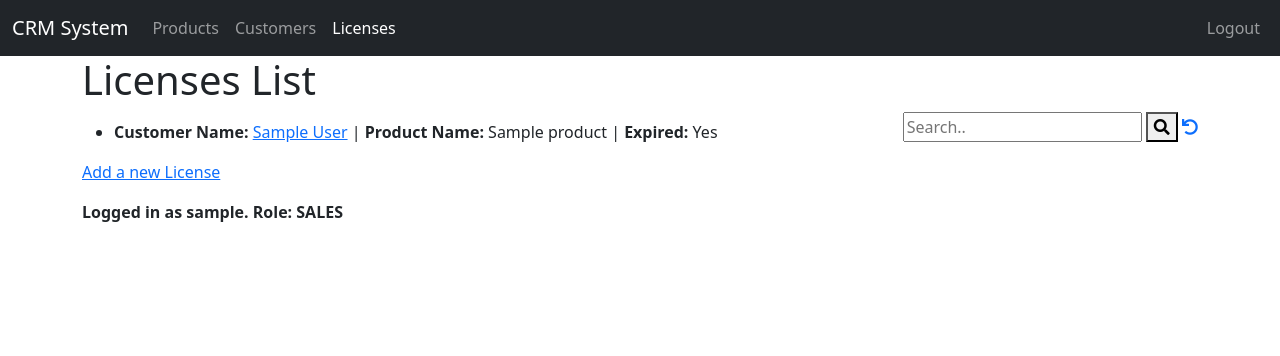
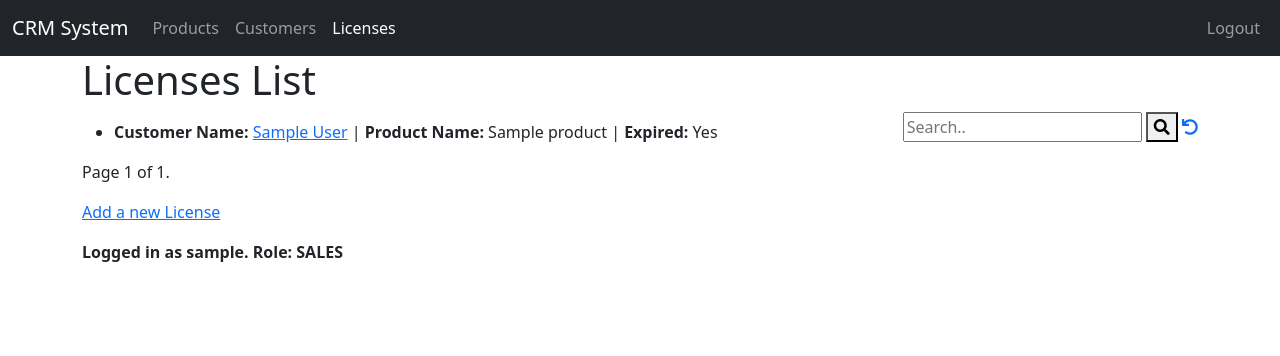
Before and after one commit to BohdanStarter/CRM, a Django app: page /licenses/ in a window 1280 px wide. Shown: the top 356 px of the page. Run offline with Django 5.2, Linux system fonts and the light colour scheme; a user stored in the database is signed in; tables that the repository leaves empty hold one stand-in row (values such as "Sample post"); some libraries are stand-ins or nearby versions.

Commit message:
Added pagination to all list views

```diff
--- a/customers/views.py
+++ b/customers/views.py
@@ -9,6 +9,7 @@ from customers.forms import CustomerForm
 
 class CustomerListView(LoginRequiredMixin, ListView):
     model = Customer
+    paginate_by = 10
 
 
 class CustomerDetailView(LoginRequiredMixin, DetailView):
--- a/licenses/templates/licenses/license_list.html
+++ b/licenses/templates/licenses/license_list.html
@@ -9,9 +9,9 @@
 </form>
 </div>
 <p>
-{% if license_list %}
+{% if page_obj %}
 <ul>
-  {% for license in license_list %}
+  {% for license in page_obj %}
     <li>
         <strong>Customer Name:</strong> <a href="{% url 'licenses:license_detail'  license.pk %}">{{ license.customer.full_name }}</a>
         | <strong>Product Name:</strong> {{ license.product.name }}
@@ -19,6 +19,25 @@
     </li>
   {% endfor %}
 </ul>
+
+    <div class="pagination">
+        <span class="step-links">
+            {% if page_obj.has_previous %}
+                <a href="?page=1{{search_link}}">&laquo; First</a>
+                <a href="?page={{ page_obj.previous_page_number }}{{ search_link }}"> Previous </a>
+            {% endif %}
+
+            <span class="current">
+                Page {{ page_obj.number }} of {{ page_obj.paginator.num_pages }}.
+            </span>
+
+            {% if page_obj.has_next %}
+                <a href="?page={{ page_obj.next_page_number }}{{ search_link }}"> Next </a>
+                <a href="?page={{ page_obj.paginator.num_pages }}{{ search_link }}"> Last &raquo;</a>
+            {% endif %}
+        </span>
+    </div>
+
 {% else %}
   <p>There are no licenses in the database.</p>
 {% endif %}
--- a/licenses/views.py
+++ b/licenses/views.py
@@ -10,6 +10,7 @@ from licenses.forms import LicenseForm
 
 class LicenseListView(LoginRequiredMixin, ListView):
     model = License
+    paginate_by = 10
     def get_queryset(self):
         search = self.request.GET.get("search")
         if search:
@@ -24,6 +25,7 @@ class LicenseListView(LoginRequiredMixin, ListView):
         context = super().get_context_data(**kwargs)
         search = self.request.GET.get("search")
         context['search'] = search
+        context['search_link'] = f"&search={search}" if search else ""
         return context
 
 
--- a/products/views.py
+++ b/products/views.py
@@ -7,6 +7,7 @@ from products.forms import ProductForm
 
 class ProductListView(LoginRequiredMixin, ListView):
     model = Product
+    paginate_by = 10
     # template_name = "products/product_list.html"
     def get_queryset(self):
         search = self.request.GET.get("search")
@@ -21,6 +22,7 @@ class ProductListView(LoginRequiredMixin, ListView):
         context = super().get_context_data(**kwargs)
         search = self.request.GET.get("search")
         context['search'] = search
+        context['search_link'] = f"&search={search}" if search else ""
         return context
 
 class ProductDetailView(LoginRequiredMixin, DetailView):
```
Also changed, not shown: customers/templates/customers/customer_list.html (+19 -2 lines), products/templates/products/product_list.html (+19 -2 lines).
